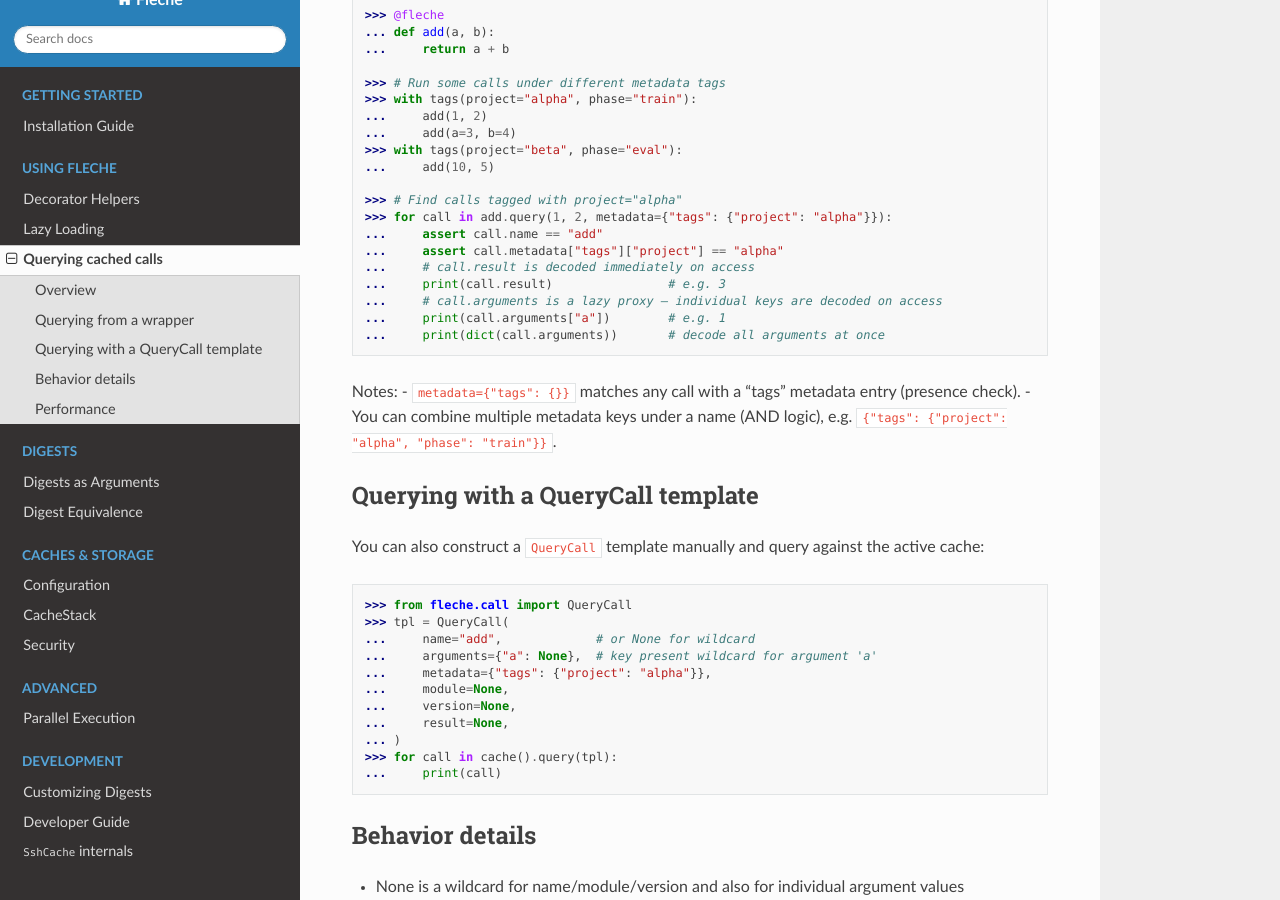
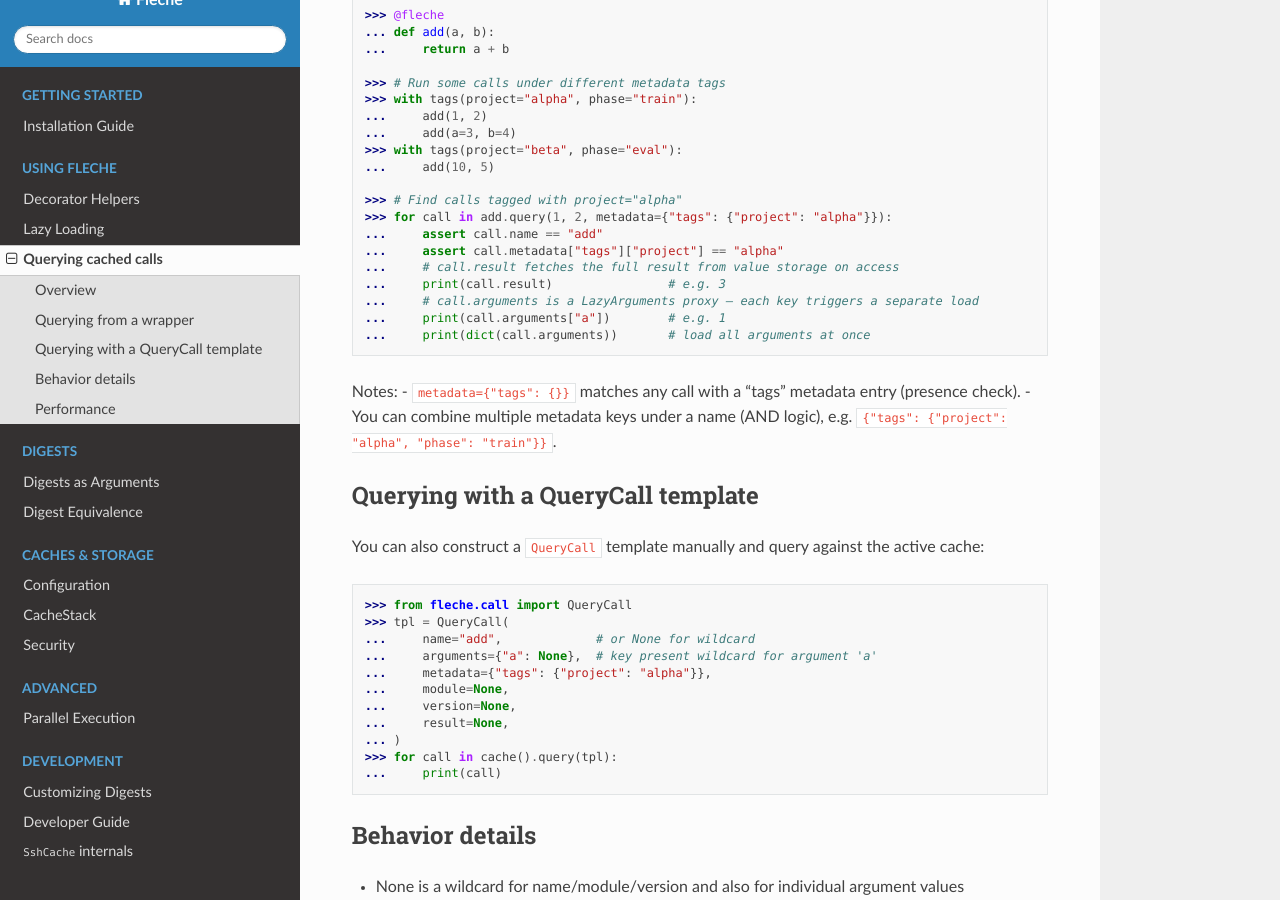
Before and after one commit to pmrv/fleche, a Sphinx documentation site: the page built from docs/usage/query.rst, in a window 1280 px wide and 900 px high, scrolled down 578 px. Built offline with Sphinx 7.4.7 and the Read the Docs theme 3.1.0, drawn with Linux system fonts in a browser that asks for light colours; pages that are not in the unit, such as notebooks, are missing from menus.

Commit message:
docs(query): fix misleading lazy/eager contrast for result vs arguments
Both `.result` and `.arguments[key]` fetch from value storage on access —
neither is eagerly pre-loaded. The difference is granularity: `.result`
loads the full value in a single operation, while `.arguments` is a
LazyArguments Mapping proxy where each key triggers a separate load.
The previous comments implied `.result` was immediate/eager while only
`.arguments` was lazy, which was incorrect.

Co-Authored-By: Claude Sonnet 4.6 <noreply@anthropic.com>
Claude-Session: https://claude.ai/code/session_01Jg8uCZRPfHe1NEcj7azztu

```diff
--- a/docs/usage/query.rst
+++ b/docs/usage/query.rst
@@ -34,11 +34,11 @@ The wrapper-based API builds the correct Call template for you.
    >>> for call in add.query(1, 2, metadata={"tags": {"project": "alpha"}}):
    ...     assert call.name == "add"
    ...     assert call.metadata["tags"]["project"] == "alpha"
-   ...     # call.result is decoded immediately on access
+   ...     # call.result fetches the full result from value storage on access
    ...     print(call.result)                # e.g. 3
-   ...     # call.arguments is a lazy proxy — individual keys are decoded on access
+   ...     # call.arguments is a LazyArguments proxy — each key triggers a separate load
    ...     print(call.arguments["a"])        # e.g. 1
-   ...     print(dict(call.arguments))       # decode all arguments at once
+   ...     print(dict(call.arguments))       # load all arguments at once
 
 Notes:
 - ``metadata={"tags": {}}`` matches any call with a "tags" metadata entry (presence check).
```
